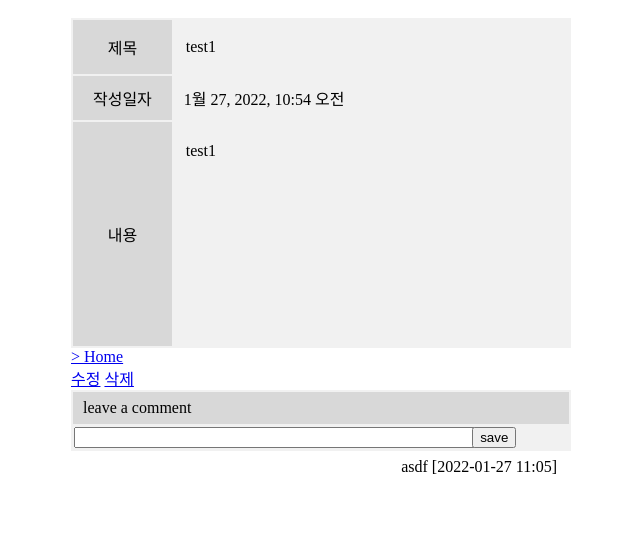
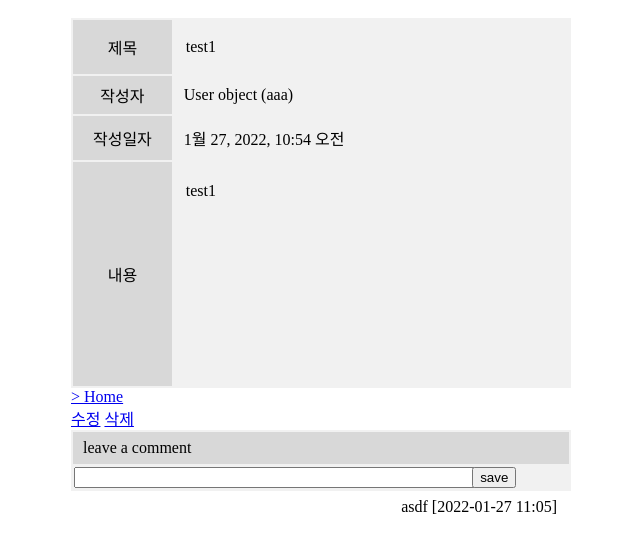
Before and after one commit to KT-AIVLE-CC2-django-miniproject/django_miniproject, a Django app: page /board/7/ in a window 1280 px wide. Shown: the top 553 px of the page, without its empty margins (319-959 px from the left). Run offline with Django 3.2, Linux system fonts and the light colour scheme; data comes from the database, SQL or seed files in the repository; both versions use the stored data as it was after the commit.

Commit message:
댓글기능

```diff
--- a/candyprj/boardapp/views.py
+++ b/candyprj/boardapp/views.py
@@ -53,8 +53,11 @@ def write_board(request): #쓰기 페이지에서 글 등록시 submit 처리
     return HttpResponseRedirect(reverse('boardapp:home'))
 
 def create_reply(request, postNum): # 상세 페이지에서 댓글 동록시 submit 처리
+    uid = request.session['id']
+    uid = User.objects.get(id=uid)
+
     b = Board.objects.get(postNum = postNum)
-    b.reply_set.create(comment=request.POST['comment'], rep_date=timezone.now())
+    b.reply_set.create(id = uid, comment=request.POST['comment'], rep_date=timezone.now())
     return HttpResponseRedirect(reverse('boardapp:detail', args=(postNum,)))
 
 def main(request):
--- a/candyprj/templates/boardapp/detail.html
+++ b/candyprj/templates/boardapp/detail.html
@@ -64,6 +64,12 @@
 					</td>
 				</tr>
 				<tr>
+					<td class="td_title" style="text-align:center; width:20%;">작성자</td>
+					<td style="padding:10px;">
+						<span>{{ boardapp.id }}</span>
+					</td>
+				</tr>
+				<tr>
 					<td class="td_title" style="text-align:center; width:20%;">작성일자</td>
 					<td style="padding:10px;">
 						<span>{{ boardapp.pub_date }}</span>
```
Also changed, not shown: candyprj/db.sqlite3.
